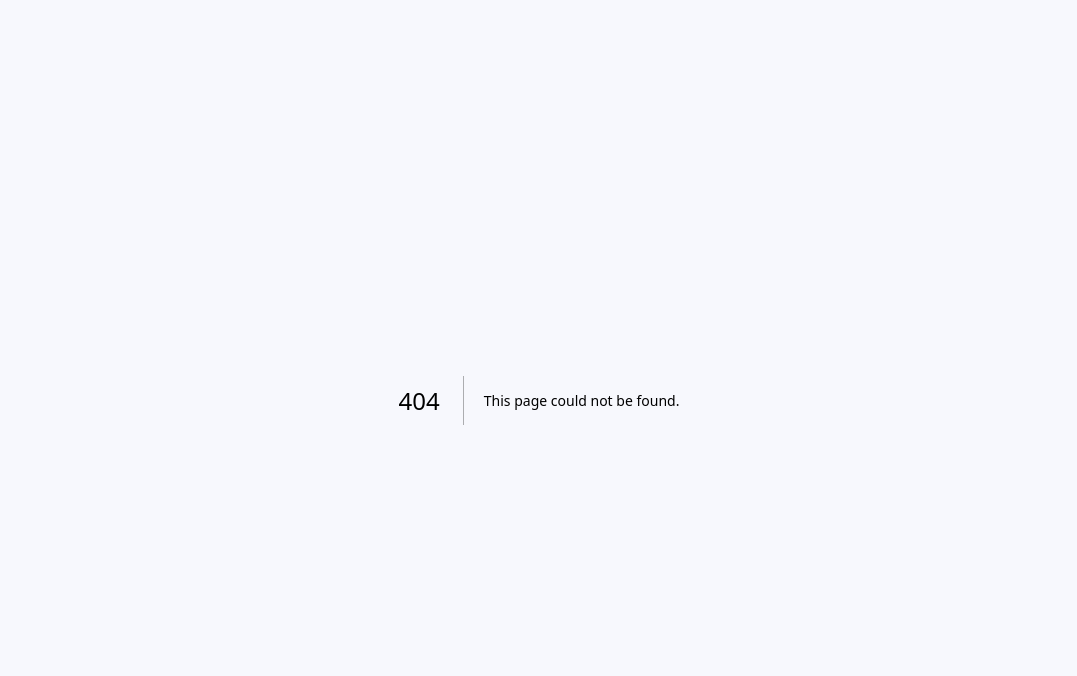
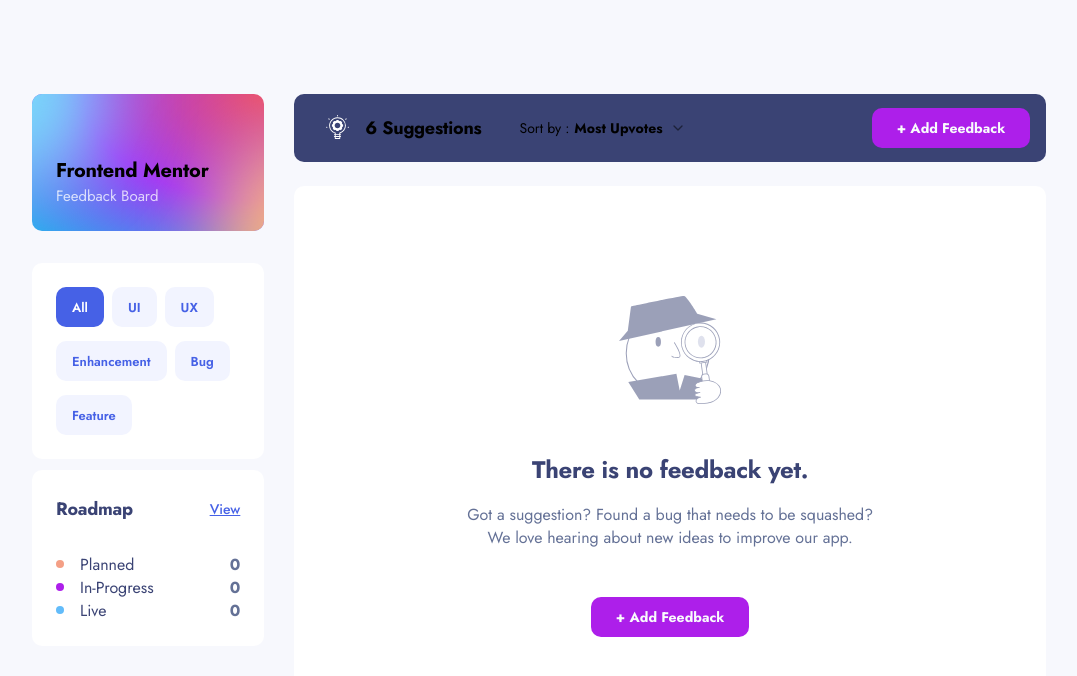
Before and after one commit to madebyphi/product-feedback-app, a Next.js app: page /suggestions/empty in a window 1280 px wide. Before the commit this address had no page. Shown: the top 676 px of the page, without its empty margins (101-1178 px from the left). Built offline with nearby package versions, Linux system fonts and the light colour scheme.

Commit message:
create page for suggestions empty state

```diff
--- /dev/null
+++ b/src/app/suggestions/empty/page.tsx
@@ -0,0 +1,88 @@
+"use client";
+
+import useSWR from "swr";
+import CategoryCard from "@/components/composed/CategoryCard";
+import FeedbackBar from "@/components/composed/FeedbackBar";
+import RoadmapCard from "@/components/composed/RoadmapCard";
+import SuggestionCard from "@/components/composed/SuggestionCard";
+import TitleCard from "@/components/composed/TitleCard";
+import { Toggle } from "@/components/ui/toggle";
+import { useState } from "react";
+import Button from "@/components/Button";
+import { ProductRequest } from "@/types";
+import { Svg } from "@/components/Svg";
+import Text from "@/components/Text";
+import Image from "next/image";
+
+//Write a fetcher function to wrap the native fetch function and return the result of a call to url in json format
+const fetcher = (url: any) => fetch(url).then((res) => res.json());
+
+export default function SuggestionsEmpty() {
+  const [open, setOpen] = useState<boolean>(false);
+
+  const handleMenuClick = (e: React.SyntheticEvent, isOpened: boolean) => {
+    setOpen(isOpened ? false : true);
+  };
+
+  const [count, setCount] = useState(99);
+  const { data, error } = useSWR("/api/staticdata", fetcher);
+  //Handle the error state
+  if (error) {
+    return <div>Failed to load</div>;
+  }
+  //Handle the loading state
+  if (!data) return <div>Loading...</div>;
+
+  const db = JSON.parse(data);
+  console.log(db);
+  return (
+    <div className="flex justify-center bg-gray-1 pb-[55px] md:pt-[5.875rem] md:pb-[8rem] h-full ">
+      <div className="px-0 lg:w-[1110px] md:w-[700px] w-full flex gap-[1.875rem] lg:flex-row lg:px-[3rem] md:flex-col flex-col">
+        {/*Left Column*/}
+        <aside className="lg:w-[15.9375rem] flex lg:flex-col lg:gap-[2rem] md:gap-[0.675rem] w-full md:flex-row flex-col absolute md:relative h-full">
+          <span className="md:w-[33%] lg:w-full">
+            <TitleCard open={open} handleClick={handleMenuClick} />
+          </span>
+          <span
+            className={`${
+              open ? "flex" : "hidden"
+            } md:flex flex-row h-full md:w-[66%] lg:w-full`}
+          >
+            <span className="bg-[#000]/[.30] w-full md:hidden"></span>
+            <span className="bg-gray-1 pt-[1.5rem] px-[1.5rem] max-w-[70%] min-w-[271px] md:pt-0 md:px-0 md:max-w-none md:min-w-0">
+              <span className="flex flex-col self-start gap-[1.5rem] md:flex-row md:gap-[0.675rem] lg:flex-col">
+                <CategoryCard />
+                <RoadmapCard />
+              </span>
+            </span>
+          </span>
+        </aside>
+        {/* Right Column */}
+        <div className="lg:w-[51.5625rem] flex flex-col gap-[1.5rem] w-full mt-[4.5rem] md:mt-0">
+          <FeedbackBar />
+          <div className="px-[1.5rem] md:px-0">
+            <div className="bg-white flex justify-center px-[1.5rem] py-[76px] md:py-[110px] rounded-[10px]">
+              <div className="flex flex-col items-center max-w-[410px] gap-[3rem]">
+                <Svg name="empty-state" />
+                <div className="flex flex-col items-center gap-[1rem]">
+                  <h1
+                    className={`font-bold text-[1.125rem] sm:text-[1.5rem] tracking-[-0.0125em] sm:leading-[2.1875rem] text-dark-1 text-center`}
+                  >
+                    There is no feedback yet.
+                  </h1>
+                  <p
+                    className={`text-gray-3 text-center font-normal text-[0.8125rem] sm:text-[1rem] sm:leading-[1.4375rem]`}
+                  >
+                    Got a suggestion? Found a bug that needs to be squashed? We
+                    love hearing about new ideas to improve our app.
+                  </p>
+                </div>
+                <Button text="+ Add Feedback" />
+              </div>
+            </div>
+          </div>
+        </div>
+      </div>
+    </div>
+  );
+}
```
